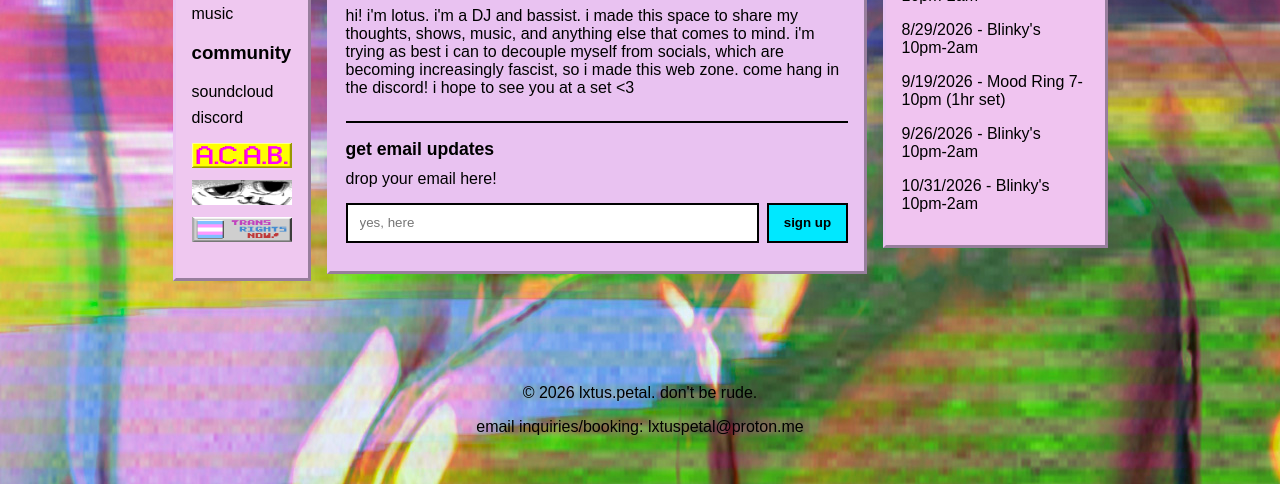
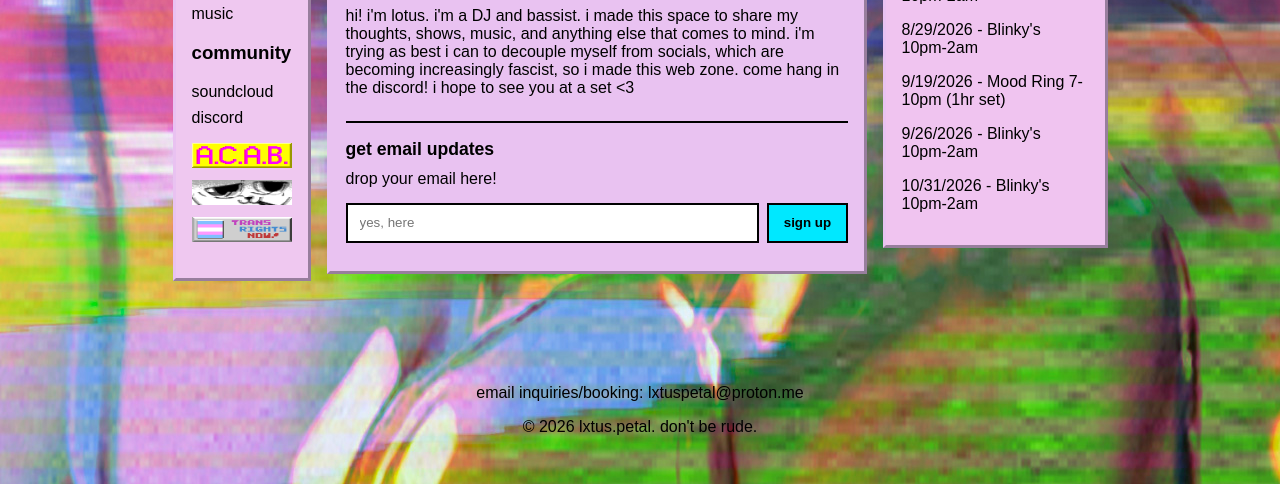
Before and after one commit to ratfem/DJ-blog, a plain HTML site: page home/index.html in a window 1280 px wide. Shown: the part 316-800 px from the top of the page. Drawn offline with Linux system fonts and the light colour scheme.

Commit message:
forgot a save. added href.

```diff
--- a/home/index.html
+++ b/home/index.html
@@ -82,8 +82,8 @@
 <!-- FOOTER -->
 
     <footer>
+      <p>email inquiries/booking: <a href="mailto:lxtuspetal@proton.me">lxtuspetal@proton.me</a></p>
       <p>&copy; 2026 lxtus.petal. don't be rude.</p>
-      <p>email inquiries/booking: lxtuspetal@proton.me</p>
     </footer>
   </div>
 
```
Also changed, not shown: blog/index.html (+1 -0 lines), blog/posts/07192026.html (+1 -1 lines), music/index.html (+1 -1 lines).
